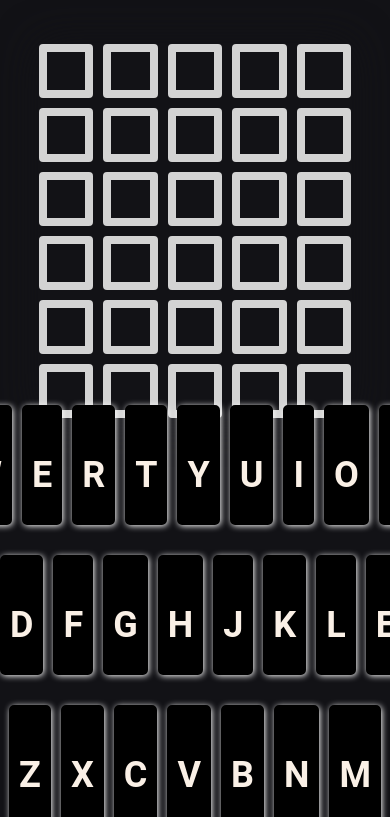
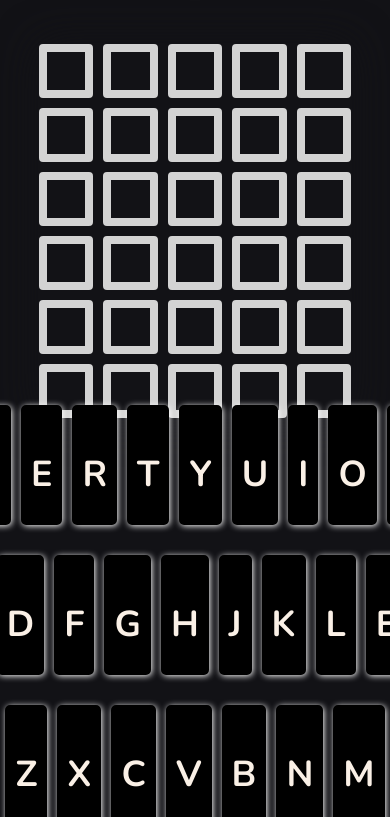
Before and after one commit to scronkle/wordleClone, a plain HTML site: page index.html in a window 390 px wide. Shown: the part 201-1018 px from the top of the page. Drawn offline with nearby package versions, Linux system fonts and the light colour scheme.

Commit message:
font test and iphone scaling

```diff
--- a/style.css
+++ b/style.css
@@ -1,6 +1,8 @@
+@import url('https://fonts.googleapis.com/css2?family=Nunito:wght@400;700&display=swap');
+
 * {
   font-size: 12px;
-  font-family: 'roboto', sans-serif
+  font-family: 'Nunito', sans-serif
 }
 
 body {
@@ -57,7 +59,7 @@ header div p {
   div .tile {
     max-height: 100%;
     font-size: 3vw;
-    line-height: 3vw;
+    line-height: 4vw;
   }
 
   #keyboardSection {
@@ -84,7 +86,7 @@ header div p {
   border: 8px solid lightgray;
   border-radius: 4px;
   font-size: 5rem;
-  font-family: "Roboto";
+  font-family: "Nunito";
   text-align: center;
   font-weight: bold;
   line-height: 10rem;
@@ -102,6 +104,17 @@ header div p {
   #keyboardSection {
     bottom: 10%;
     position: absolute;
+  }
+
+  #gameBoard {
+    max-height: 48vh;
+    max-width: 40vh;
+  }
+
+  .tile {
+    max-height: 100%;
+    font-size: 10vw;
+    line-height: 10vw;
   }
 }
 
@@ -135,7 +148,7 @@ header div p {
   text-align: center;
   line-height: 10rem;
   font-size: 3rem;
-  font-family: 'roboto';
+  font-family: 'Nunito';
   font-weight: bold;
   color: linen;
   touch-action: manipulation;
```
